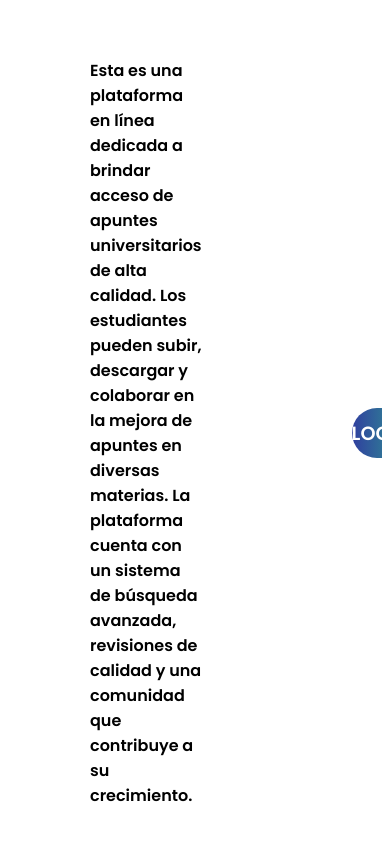
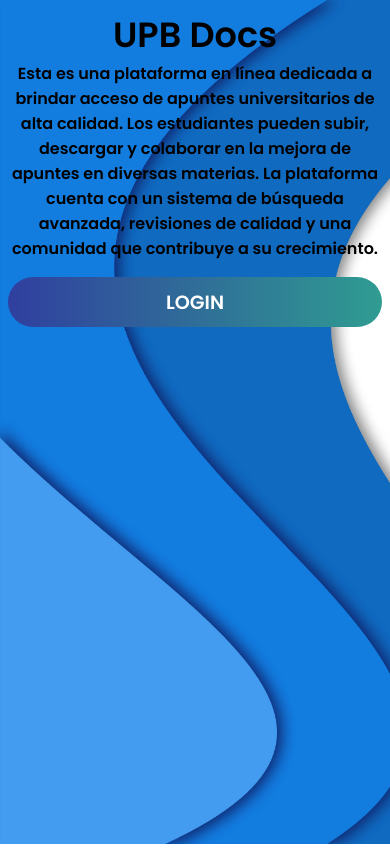
Before and after one commit to hrcamilo11/ProyectoPlataformasNotas, an Angular app: page / in a window 390 px wide. Built offline with nearby package versions, Linux system fonts and the light colour scheme.

Commit message:
Add: Assets Start - Initial Page

```diff
--- a/src/app/start/start.component.css
+++ b/src/app/start/start.component.css
@@ -2,6 +2,7 @@
   padding: 0;
   margin: 0;
   box-sizing: border-box;
+
 }
 
 body{
@@ -14,32 +15,39 @@ body{
   bottom: 0;
   left: 0;
   height: 100%;
-  z-index: -1;
+  z-index: -2;
 }
 
 .container{
-  width: 100vw;
-  height: 100vh;
-  display: grid;
-  grid-template-columns: repeat(2, 1fr);
-  grid-gap :7rem;
-  padding: 0 2rem;
+  display: flex;
+  flex-direction: row;
+  align-items: center;
+  justify-content: space-between;
+
 }
 
-.img{
+.rigth{
   display: flex;
-  justify-content: flex-end;
-  align-items: center;
+  flex-direction: column;
+  flex-wrap: wrap;
 }
 
-.login-content{
+.rigth h2{
+  text-align: center;
+  font-size: 35px;
+
+  font-family: 'Poppins', sans-serif;
+  font-weight: 500;
+}
+
+.content{
   display: flex;
   justify-content: flex-start;
   align-items: center;
   text-align: center;
 }
 
-.img img{
+.left img{
   width: 500px;
 }
 
@@ -47,18 +55,18 @@ form{
   width: 360px;
 }
 
-.login-content img{
+.content img{
   height: 100px;
 }
 
-.login-content h2{
+.content h2{
   margin: 15px 0;
   color: #333;
   text-transform: uppercase;
   font-size: 2.9rem;
 }
 
-.login-content .input-div{
+.content .input-div{
   position: relative;
   display: grid;
   grid-template-columns: 7% 93%;
@@ -67,7 +75,7 @@ form{
   border-bottom: 2px solid #d9d9d9;
 }
 
-.login-content .input-div.one{
+.content .input-div.one{
   margin-top: 0;
 }
 
@@ -183,56 +191,92 @@ a:hover{
 
 
 @media screen and (max-width: 1050px){
-  .container{
-    grid-gap: 5rem;
+
+
+
+  .content{
+    display: flex;
+    justify-content: flex-start;
+    align-items: center;
+    text-align: center;
+    gap: 5rem;
   }
 }
 
 @media screen and (max-width: 1000px){
+
+  .container{
+    display: flex;
+    flex-direction: row;
+    align-items: center;
+    justify-content: space-between;
+
+  }
+
+  .rigth{
+    display: flex;
+    flex-direction: column;
+    flex-wrap: wrap;
+
+  }
+
   form{
     width: 290px;
   }
 
-  .login-content h2{
+  .content{
+    display: flex;
+    justify-content: flex-start;
+    align-items: center;
+    text-align: center;
+    gap: 5rem;
+  }
+
+  .content h2{
     font-size: 2.4rem;
     margin: 8px 0;
   }
 
-  .img img{
+  .left img{
     width: 400px;
   }
 }
 
 @media screen and (max-width: 900px){
+
+  .container{
+    display: flex;
+    flex-direction: row;
+    align-items: center;
+    justify-content: space-between;
+
+  }
+
+  .rigth{
+    display: flex;
+    flex-direction: column;
+    flex-wrap: wrap;
+
+  }
+  .content{
+    display: flex;
+    justify-content: flex-start;
+    align-items: center;
+    text-align: center;
+    gap: 5rem;
+  }
+
   .container{
     grid-template-columns: 1fr;
   }
 
-  .img{
+  .left{
     display: none;
   }
 
   .wave{
-    display: none;
+    width: auto;
   }
 
-  .login-content{
-    display: flex;
-    justify-content: flex-start;
-    align-items: center;
-    text-align: center;
-    gap:50px;
 
-    div{
-      margin: 50px;
-      text-align: start;
-
-
-    }
-
-    button{
-      margin: 50px;
-    }
-
-  }
 }
--- a/src/app/start/start.component.html
+++ b/src/app/start/start.component.html
@@ -9,15 +9,24 @@
 <body>
 <img class="wave" src="assets/images/img/wave.jpg">
 <div class="container">
-  <div class="img">
-    <img src="assets/images/img/bg.png">
+
+  <div class="left">
+    <img src="assets/images/img/bg.png" alt="">
   </div>
-  <div class="login-content">
-    <div>
-      <p>Esta es una plataforma en línea dedicada a brindar acceso de apuntes universitarios de alta calidad. Los estudiantes pueden subir, descargar y colaborar en la mejora de apuntes en diversas materias. La plataforma cuenta con un sistema de búsqueda avanzada, revisiones de calidad y una comunidad que contribuye a su crecimiento.</p>
-    </div>
-    <button class="btn">Login</button>
+
+  <div class="rigth">
+    <h2>UPB Docs</h2>
+      <div class="content">
+        <span class="text">Esta es una plataforma en línea dedicada a brindar acceso de apuntes universitarios de alta calidad.
+        Los estudiantes pueden subir, descargar y colaborar en la mejora de apuntes en diversas materias.
+        La plataforma cuenta con un sistema de búsqueda avanzada, revisiones de calidad y una comunidad que contribuye a su crecimiento.</span>
+      </div>
+
+      <div class="btn-container" routerLink="/login">
+        <button class="btn">Login</button>
+      </div>
   </div>
+
 </div>
 </body>
 </html>
--- a/src/app/start/start.component.ts
+++ b/src/app/start/start.component.ts
@@ -1,12 +1,14 @@
 import { Component } from '@angular/core';
 import {CargarScriptsService} from "../cargar-scripts.service";
 import {NgOptimizedImage} from "@angular/common";
+import {RouterLink} from "@angular/router";
 
 @Component({
   selector: 'app-start',
   standalone: true,
   imports: [
-    NgOptimizedImage
+    NgOptimizedImage,
+    RouterLink
   ],
   templateUrl: './start.component.html',
   styleUrl: './start.component.css'
```
